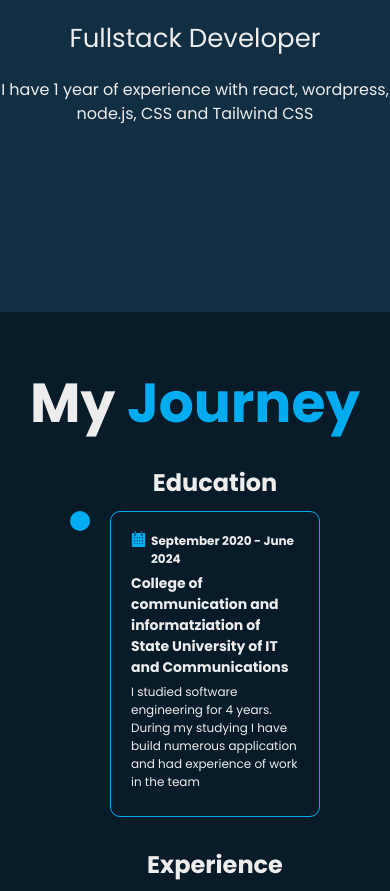
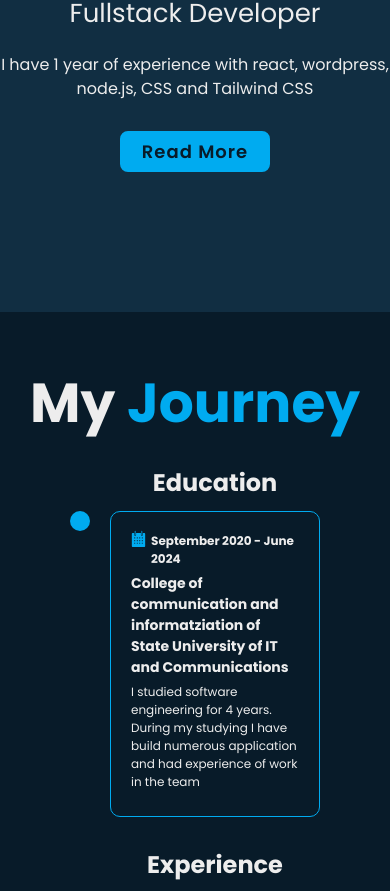
Before and after one commit to Izakiel81/portfolio, a Next.js app: page / in a window 390 px wide. Shown: the part 1376-2267 px from the top of the page. Built offline with nearby package versions, Linux system fonts and the light colour scheme.

Commit message:
resume added

```diff
--- a/src/components/about/About.module.css
+++ b/src/components/about/About.module.css
@@ -195,3 +195,24 @@
     transform: scaleY(1);
   }
 }
+
+
+.mobile_link {
+  display: none;
+}
+
+.desktop_button {
+
+}
+
+@media (max-width: 768px) {
+  .desktop_button {
+    display: none;
+  }
+.mobile_link {
+  display: block;
+}
+.btn {
+  padding: 0.5rem;
+}
+}
--- a/src/components/about/About.tsx
+++ b/src/components/about/About.tsx
@@ -6,12 +6,14 @@ import { useActions } from "@/hooks/useActions";
 import { setTimeout } from "timers";
 import { Observer } from "@/utils/observer";
 import ResumeReaderPopUp from "./resume-reader-pop-up/ResumeReaderPopUp";
+import Link from "next/link";
 
 const About = () => {
   const [isBlinking, setIsBlinking] = useState<boolean>(false);
   const [isAnimated, setIsAnimated] = useState<boolean>(false);
 
   const [isReading, setIsReading] = useState<boolean>(false);
+  const path_to_pdf = process.env.NODE_ENV === 'production' ? "/portfolio-next/assets/documents/fullstack.pdf" : "/assets/documents/fullstack.pdf";
 
   useEffect(() => {
     const body = document.getElementsByTagName("html")[0];
@@ -58,8 +60,22 @@ const About = () => {
       <div className={styles.about_content}>
         <h3 className={styles.header3}>Fullstack Developer</h3>
         <p className={styles.paragraph}>
-          I have 1 year of experience with react, wordpress, node.js, CSS and Tailwind CSS
+          I have 1 year of experience with react, wordpress, node.js, CSS and
+          Tailwind CSS
         </p>
+        <div className={classNames(styles.btn_box, styles.btns)} ref={cbRef}>
+          <span className={styles.desktop_button}>
+            <button onClick={() => setIsReading(true)} className={styles.btn}>
+              Read More
+            </button>
+          </span>
+
+          <span className={styles.mobile_link}>
+            <Link href={path_to_pdf} target="_blank" download={path_to_pdf}>
+              <button className={styles.btn}>Read More</button>
+            </Link>
+          </span>
+        </div>
       </div>
       {isReading && <ResumeReaderPopUp onClose={() => setIsReading(false)} />}
     </section>
```
Also changed, not shown: 1 other file (tests, documents, lock files or other folders).
